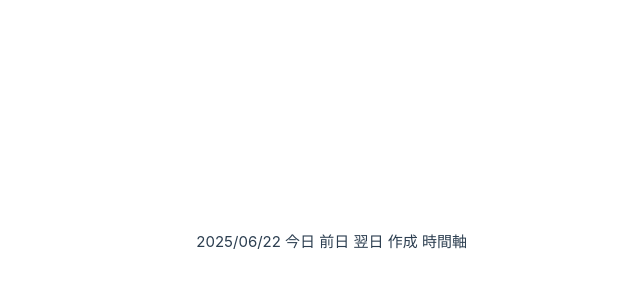
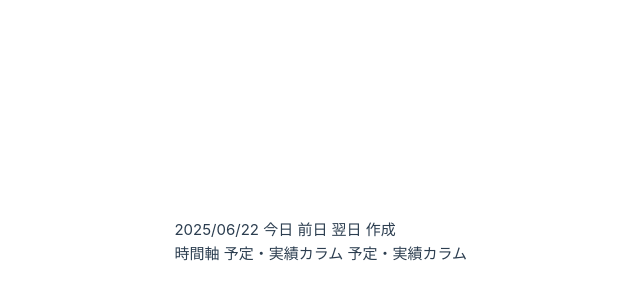
Before and after one commit to barsea/schedpoint, a Vue app in the folder frontend/: page / in a window 1280 px wide. Shown: the part 158-458 px from the top of the page, without its empty margins (173-813 px from the left). Built offline with nearby package versions, Linux system fonts and the light colour scheme.

Commit message:
ScheduleView.vueコンポーネントを作成

```diff
--- /dev/null
+++ b/frontend/src/components/ScheduleColumn.vue
@@ -0,0 +1,3 @@
+<template>
+予定・実績カラム
+</template>
--- a/frontend/src/views/ScheduleView.vue
+++ b/frontend/src/views/ScheduleView.vue
@@ -1,9 +1,18 @@
 <script setup>
   import Header from '../components/Header.vue'
   import TimeAxis from '../components/TimeAxis.vue'
+  import ScheduleColumn from '../components/ScheduleColumn.vue'
 </script>
 
 <template>
-  <Header />
-  <TimeAxis />
+  <div>
+    <div>
+      <Header />
+    </div>
+    <div>
+      <TimeAxis />
+      <ScheduleColumn />
+    <ScheduleColumn />
+    </div>
+  </div>
 </template>
```
